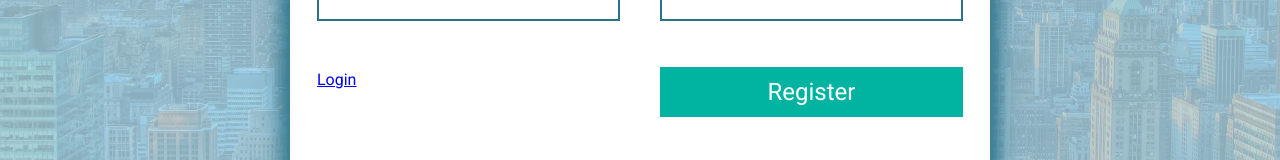
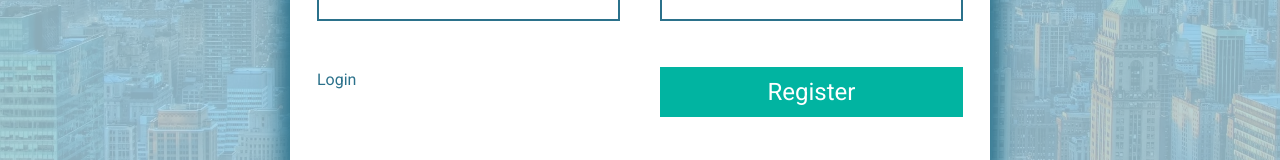
Before and after one commit to HovhannesWA/office_task_01, an Angular app: page /registration in a window 1280 px wide. Shown: the part 431-591 px from the top of the page. Built offline with nearby package versions, Linux system fonts and the light colour scheme.

Commit message:
[fix] | login_service catche section

```diff
--- a/src/app/components/registration/registration.component.scss
+++ b/src/app/components/registration/registration.component.scss
@@ -85,9 +85,16 @@
       margin-top: 25px;
       cursor: pointer;
     }
+
+    .back_to_login {
+      a {
+        color: #2b718b;
+        text-decoration: none;
+      }
+    }
   }
 
-  main.hidden{
+  main.hidden {
     opacity: 0;
   }
 }
--- a/src/app/services/login.service.ts
+++ b/src/app/services/login.service.ts
@@ -23,7 +23,8 @@ export class LoginService {
     return new Promise((resolve, reject) => {
       this.httpClient.get('http://localhost:3000/users')
       .pipe(delay(1500))
-      .subscribe(data => {
+      .subscribe({
+        next: data => {
           // *******************************************************
           let logined_user = this.checkUser(data, email, password)
           // *******************************************************
@@ -33,6 +34,8 @@ export class LoginService {
           else{
             reject('dont find')
           }
+        },
+        error: err => reject(err)
       })
     })
   }
```
Lines whose indentation alone changed are shown as unchanged.
